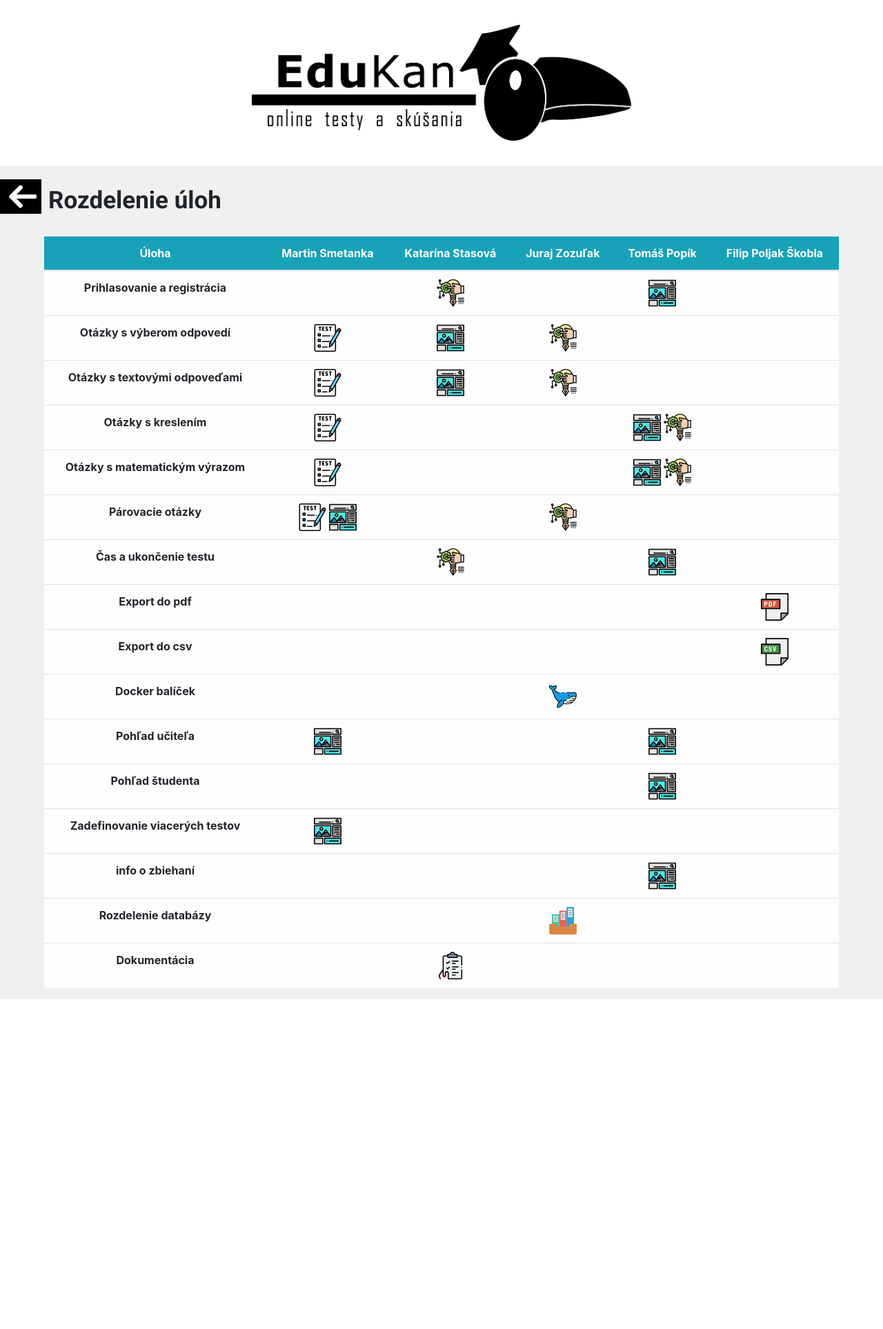
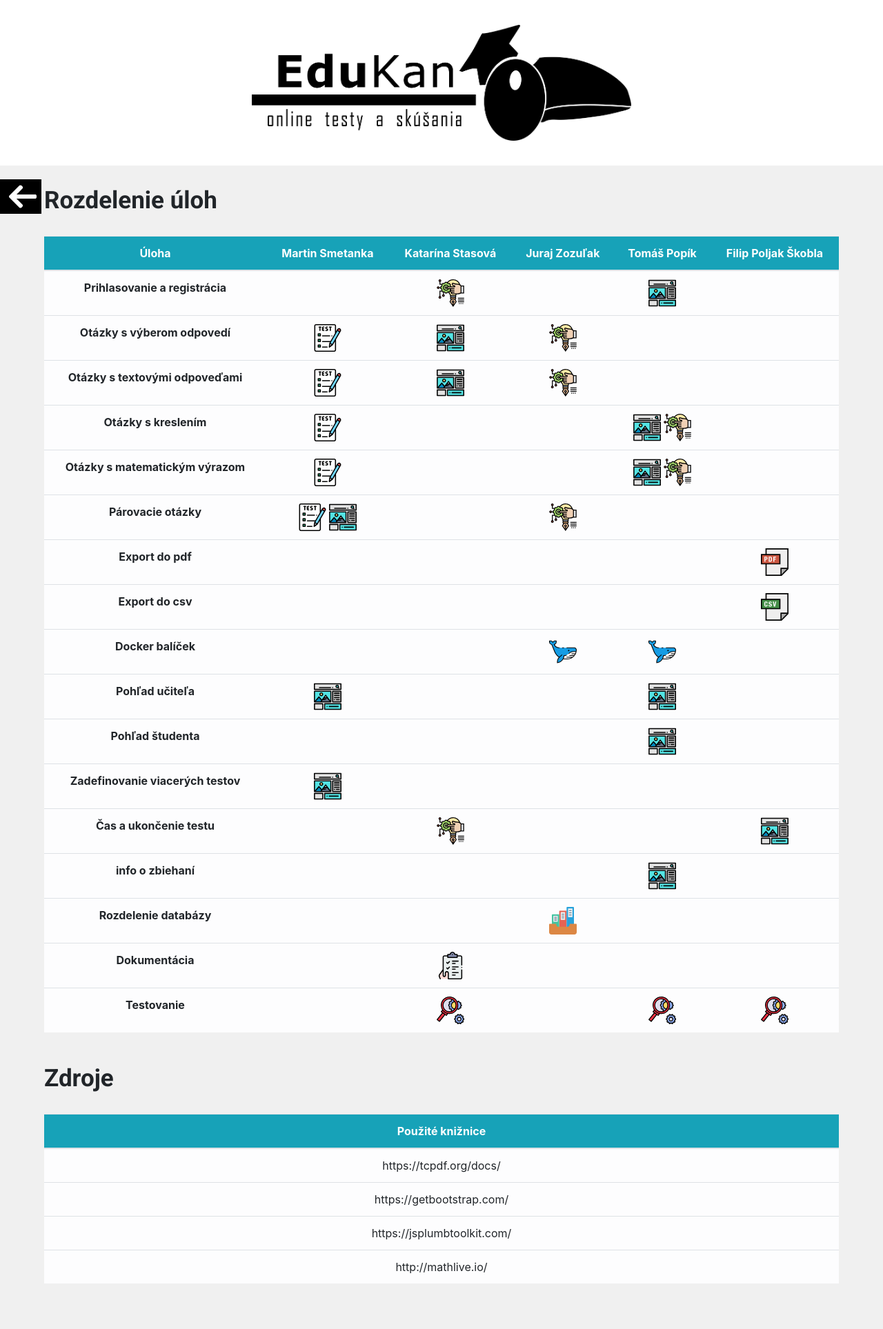
Before and after one commit to tppope/EduKan-Online-testy-a-skusania, a PHP site: page /documentation.html in a window 1280 px wide. Shown: the whole page at 69% size. Before the commit the page ends 1448 px from the top, so only its background shows below. Run offline with PHP 8.4, Linux system fonts and the light colour scheme; some libraries are stand-ins or nearby versions.

Commit message:
documentation done

```diff
--- a/css/documentation-style.css
+++ b/css/documentation-style.css
@@ -50,7 +50,7 @@ section{
     display: flex;
     justify-content: space-between;
     align-items: center;
-    margin-left: 70px;
+    margin-left: 5%;
 }
 th{
     white-space: nowrap;
@@ -100,3 +100,11 @@ th{
     width: 100px;
     cursor: pointer;
 }
+
+#libraries td{
+    text-align: center;
+
+}
+#resource-table{
+    margin-bottom: 50px;
+}
--- a/documentation.html
+++ b/documentation.html
@@ -147,19 +147,6 @@
       </tr>
       <tr>
         <th>
-          Čas a ukončenie testu
-        </th>
-        <td></td>
-        <td>          <img class="backend" draggable="false" src="resources/pictures/documentation/build.svg" width="40" alt="backend" data-toggle="tooltip" data-placement="top" title="Backend"></td>
-        <td></td>
-        <td>
-          <img class="frontend" draggable="false" src="resources/pictures/documentation/web-design.svg" width="40" alt="frontend" data-toggle="tooltip" data-placement="top" title="Frontend">
-        </td>
-        <td></td>
-      </tr>
-
-      <tr>
-        <th>
           Export do pdf
         </th>
         <td></td>
@@ -185,7 +172,7 @@
         <td></td>
         <td></td>
         <td><img class="docker" draggable="false" src="resources/pictures/documentation/whale.svg" width="40" alt="docker" data-toggle="tooltip" data-placement="top" title="Docker"></td>
-        <td></td>
+        <td><img class="docker" draggable="false" src="resources/pictures/documentation/whale.svg" width="40" alt="docker" data-toggle="tooltip" data-placement="top" title="Docker"></td>
         <td></td>
       </tr>
       <tr>
@@ -229,6 +216,19 @@
       </tr>
       <tr>
         <th>
+          Čas a ukončenie testu
+        </th>
+        <td></td>
+        <td>          <img class="backend" draggable="false" src="resources/pictures/documentation/build.svg" width="40" alt="backend" data-toggle="tooltip" data-placement="top" title="Backend"></td>
+        <td></td>
+        <td></td>
+        <td>
+          <img class="frontend" draggable="false" src="resources/pictures/documentation/web-design.svg" width="40" alt="frontend" data-toggle="tooltip" data-placement="top" title="Frontend">
+        </td>
+      </tr>
+
+      <tr>
+        <th>
           info o zbiehaní
         </th>
         <td></td>
@@ -262,6 +262,54 @@
         <td></td>
         <td></td>
       </tr>
+      <tr>
+        <th>
+          Testovanie
+        </th>
+        <td></td>
+        <td>
+          <img class="testing" draggable="false" src="resources/pictures/documentation/analyze.svg" width="40" alt="testing" data-toggle="tooltip" data-placement="top" title="Testing">
+        </td>
+        <td></td>
+        <td>
+          <img class="testing" draggable="false" src="resources/pictures/documentation/analyze.svg" width="40" alt="testing" data-toggle="tooltip" data-placement="top" title="Testing">
+        </td>
+        <td>
+          <img class="testing" draggable="false" src="resources/pictures/documentation/analyze.svg" width="40" alt="testing" data-toggle="tooltip" data-placement="top" title="Testing">
+        </td>
+      </tr>
+      </tbody>
+    </table>
+  </div>
+
+  <header id="resource" class="section-content">
+    <h2 class="section-h2">
+      Zdroje
+    </h2>
+  </header>
+
+  <div id="resource-table" class="section-content table-responsive">
+    <table class="table table-light">
+      <thead class="bg-info text-white">
+      <tr>
+        <th>
+          Použité knižnice
+        </th>
+      </tr>
+      </thead>
+      <tbody id="libraries">
+      <tr>
+        <td>https://tcpdf.org/docs/</td>
+      </tr>
+      <tr>
+        <td>https://getbootstrap.com/</td>
+      </tr>
+      <tr>
+        <td>https://jsplumbtoolkit.com/</td>
+      </tr>
+      <tr>
+        <td>http://mathlive.io/</td>
+      </tr>
       </tbody>
     </table>
   </div>
```
Also changed, not shown: resources/pictures/documentation/analyze.svg (added).
